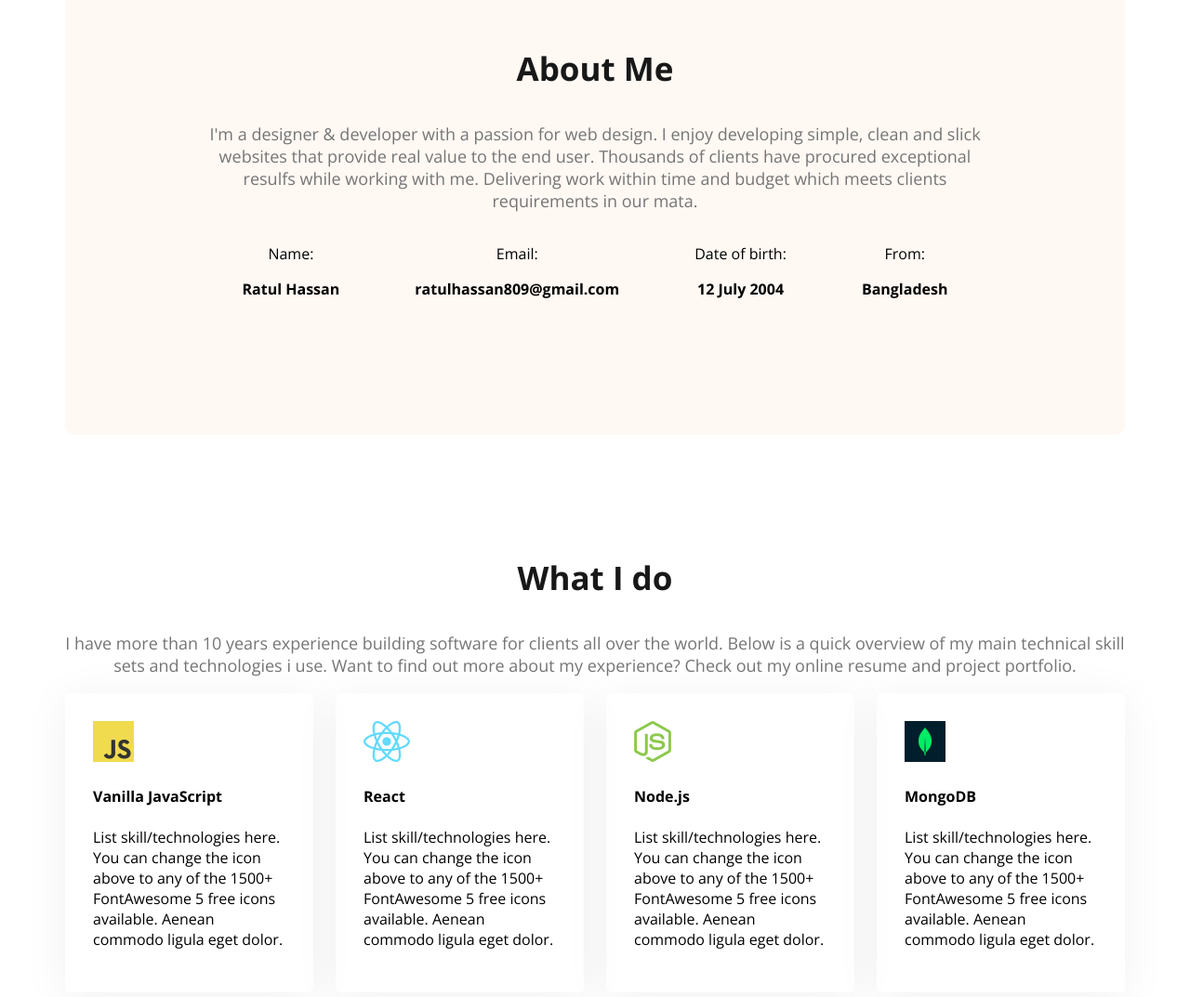
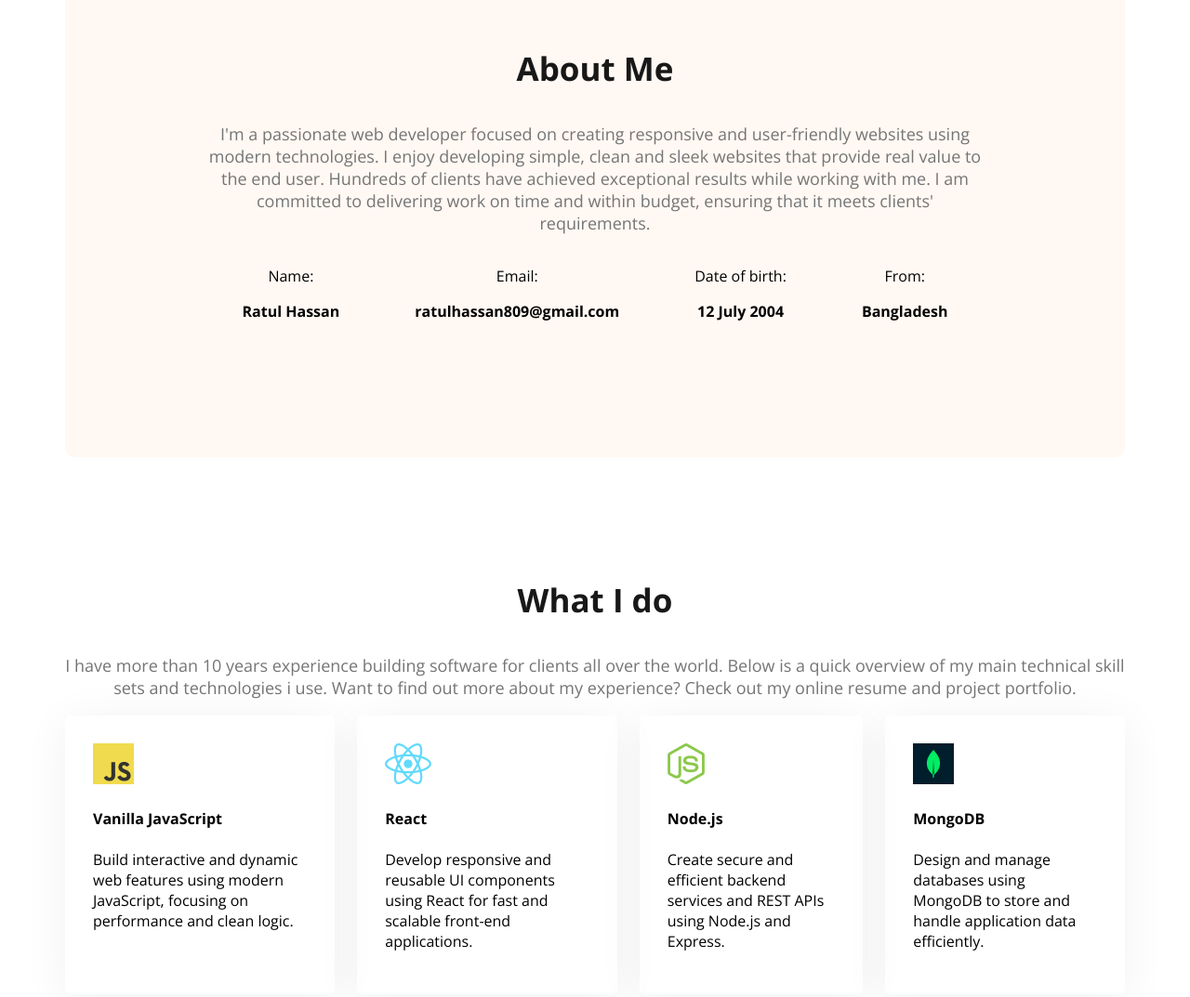
Before and after one commit to Ratul-809/Ratul-Protfolio, a plain HTML site: page index.html in a window 1280 px wide. Shown: the part 960-2033 px from the top of the page at 93% size. Drawn offline with nearby package versions, Linux system fonts and the light colour scheme.

Commit message:
Updated portfolio with all recent changes

```diff
--- a/index.html
+++ b/index.html
@@ -28,8 +28,8 @@
             <div class="banner-content">
                 <h4 class="banner-greetings dark-2">Hi, I am </h4>
                 <h1 class="banner-title">Ratul Hassan</h1>
-                <p class="banner-description">Shot what able cold new see hold.Friendly as an betrayed formerly he.
-                    Morning because as to society behaved moments.</p>
+                <p class="banner-description">Currently pursuing B.Sc in CSE at Bangladesh University. I love turning ideas into code and bringing creativity to projects.
+                </p>
                 <button class="btn-primary">Download CV</button>
                 <button class="btn-primary">Contact</button>
 
@@ -41,10 +41,10 @@
     <main>
         <section class="about secondary-bg">
             <h3 class="section-title">About Me</h3>
-            <p class="section-description">I'm a designer & developer with a passion for web design. I enjoy developing
-                simple, clean and slick websites that provide real value to the end user. Thousands of clients have
-                procured exceptional resulfs while working with me. Delivering work within time and budget which meets
-                clients requirements in our mata.
+            <p class="section-description">I'm a passionate web developer focused on creating responsive and user-friendly websites
+                using modern technologies. I enjoy developing simple, clean and sleek websites that provide real
+                value to the end user. Hundreds of clients have achieved exceptional results while working with me.
+                I am committed to delivering work on time and within budget, ensuring that it meets clients' requirements.
             </p>
             <div class="about-items">
                 <!-- about-item*4>p.item-title+p.item-description -->
@@ -79,22 +79,22 @@
                 <div class="skill">
                     <img src="Icons/js.png" alt="">
                     <h4 class="skill-title">Vanilla JavaScript</h4>
-                    <p class="skill-decription">List skill/technologies here. You can change the icon above to any of the 1500+ FontAwesome 5 free icons available. Aenean commodo ligula eget dolor.</p>
+                    <p class="skill-decription">Build interactive and dynamic web features using modern JavaScript, focusing on performance and clean logic.</p>
                 </div>
                 <div class="skill">
                     <img src="Icons/react.png" alt="">
                     <h4 class="skill-title">React</h4>
-                    <p class="skill-decription">List skill/technologies here. You can change the icon above to any of the 1500+ FontAwesome 5 free icons available. Aenean commodo ligula eget dolor.</p>
+                    <p class="skill-decription">Develop responsive and reusable UI components using React for fast and scalable front-end applications.</p>
                 </div>
                 <div class="skill">
                     <img src="Icons/nodejs.png" alt="">
                     <h4 class="skill-title">Node.js</h4>
-                    <p class="skill-decription">List skill/technologies here. You can change the icon above to any of the 1500+ FontAwesome 5 free icons available. Aenean commodo ligula eget dolor.</p>
+                    <p class="skill-decription">Create secure and efficient backend services and REST APIs using Node.js and Express.</p>
                 </div>
                 <div class="skill">
                     <img src="Icons/mongo.png" alt="">
                     <h4 class="skill-title">MongoDB</h4>
-                    <p class="skill-decription">List skill/technologies here. You can change the icon above to any of the 1500+ FontAwesome 5 free icons available. Aenean commodo ligula eget dolor.</p>
+                    <p class="skill-decription">Design and manage databases using MongoDB to store and handle application data efficiently.</p>
                 </div>
              </div>
         </section>
```
